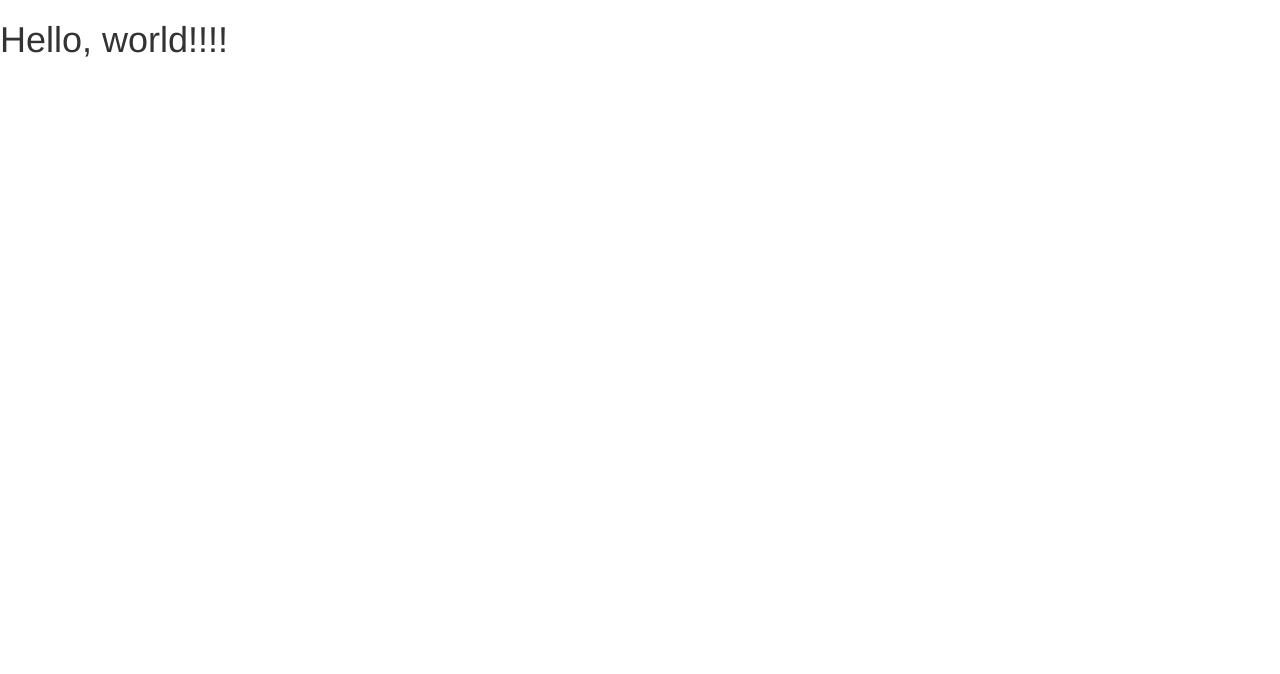
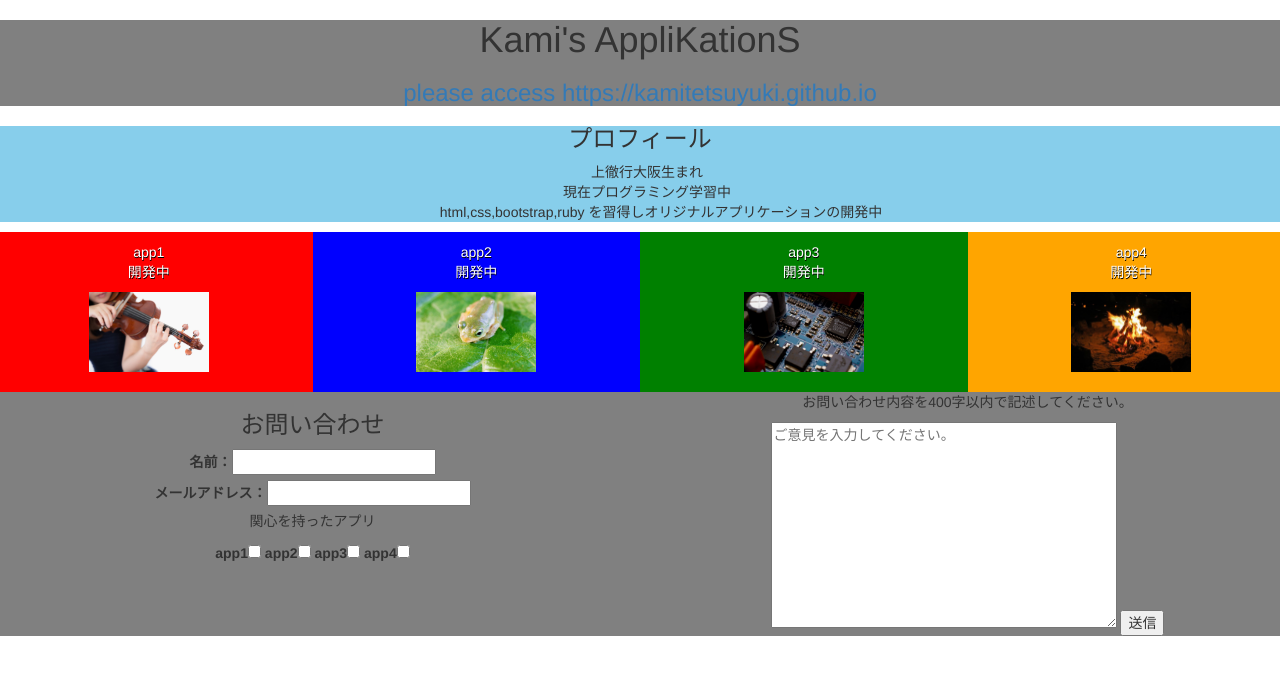
Before and after one commit to kamitetsuyuki/kamitetsuyuki.github.io, a plain HTML site: page index.html in a window 1280 px wide. Drawn offline with nearby package versions, Linux system fonts and the light colour scheme.

Commit message:
first commit

```diff
--- a/index.html
+++ b/index.html
@@ -4,7 +4,7 @@
     <meta charset="utf-8">
     <meta http-equiv="X-UA-Compatible" content="IE=edge">
     <meta name="viewport" content="width=device-width, initial-scale=1">
-    <title>Bootstrap Sample</title>
+    <title>kami AppliKations home</title>
     <!-- BootstrapのCSS読み込み -->
     <link rel="stylesheet" href="//maxcdn.bootstrapcdn.com/bootstrap/3.3.5/css/bootstrap.min.css">
     <!-- jQuery読み込み -->
@@ -12,7 +12,76 @@
     <!-- BootstrapのJS読み込み -->
     <script src="//maxcdn.bootstrapcdn.com/bootstrap/3.3.5/js/bootstrap.min.js"></script>
   </head>
-  <body>
-    <h1>Hello, world!!!!</h1>
+  <body style=>
+    <div style="text-align:center; background-color:gray; ">
+      <h1>Kami's AppliKationS</h1>
+      <h3><a href="https://kamitetsuyuki.github.io">please access https://kamitetsuyuki.github.io</a></h3>
+    </div>
+    <div style="text-align:center; background-color:skyblue; ">
+      <h3>プロフィール</h3>
+      <p>
+        　上徹行大阪生まれ<br>
+        　現在プログラミング学習中<br>
+      　　　html,css,bootstrap,ruby を習得しオリジナルアプリケーションの開発中  </p>
+    </div>
+      <div class="apps">
+      <div class="row" style="color:white; text-align:center; text-shadow: black 0.5px 0.5px;">
+        <div class="col-sm-3" style="padding:10px 10px 20px 10px;  background-color:red;">
+          <p>app1
+          <br>開発中</p>
+          <img src="app1.jpg" alt="" style="max-width: 120px;">
+          </div>
+
+        <div class="col-sm-3" style="padding:10px 10px 20px 10px; text-align:center; background-color:blue;">
+          <p>app2
+          <br>開発中</p>
+          <img src="app2.jpg" alt="" style="max-width: 120px; ">
+        </div>
+
+        <div class="col-sm-3" style="padding:10px 10px 20px 10px; text-align:center; background-color:green;">
+          <p>app3
+          <br>開発中</p>
+          <img src="app3.jpg" alt="" style="max-width: 120px;">
+        </div>
+
+        <div class="col-sm-3" style="padding:10px 10px 20px 10px; text-align:center; background-color:orange;">
+          <p>app4
+          <br>開発中</p>
+          <img src="app4.jpg" alt="" style="max-width: 120px; ">
+        </div>
+
+      </div>
+    </div>
+
+    <div class="row" style="background-color:gray;">
+     <div class="col-sm-6" style="text-align:center;">
+     <h3>お問い合わせ</h3>
+     <form action="" method="post">
+       <input type="hidden" value="secret_data">
+       <label>名前：<input type="text" name="login_name"></label><br>
+       <label>メールアドレス：<input type="text" name="email"></label><br>
+       <p>関心を持ったアプリ</p>
+       <label>app1<input type="checkbox" name="hobby" value="1"></label>
+       <label>app2<input type="checkbox" name="hobby" value="2"></label>
+       <label>app3<input type="checkbox" name="hobby" value="3"></label>
+       <label>app4<input type="checkbox" name="hobby" value="4"></label>
+     </div>
+     <div class="col-sm-6" style="text-align:center;">
+      <p>お問い合わせ内容を400字以内で記述してください。</p>
+      <textarea name="opinion" cols="40" rows="10" maxlength="400"
+        placeholder="ご意見を入力してください。"></textarea>
+     <input type="submit" value="送信">
+     </div>
+    </div>
+     </form>
+
+
+
+
+
   </body>
+
+
+
+
 </html>
```
Also changed, not shown: app1.jpg (added), app2.jpg (added), app3.jpg (added), app4.jpg (added).
